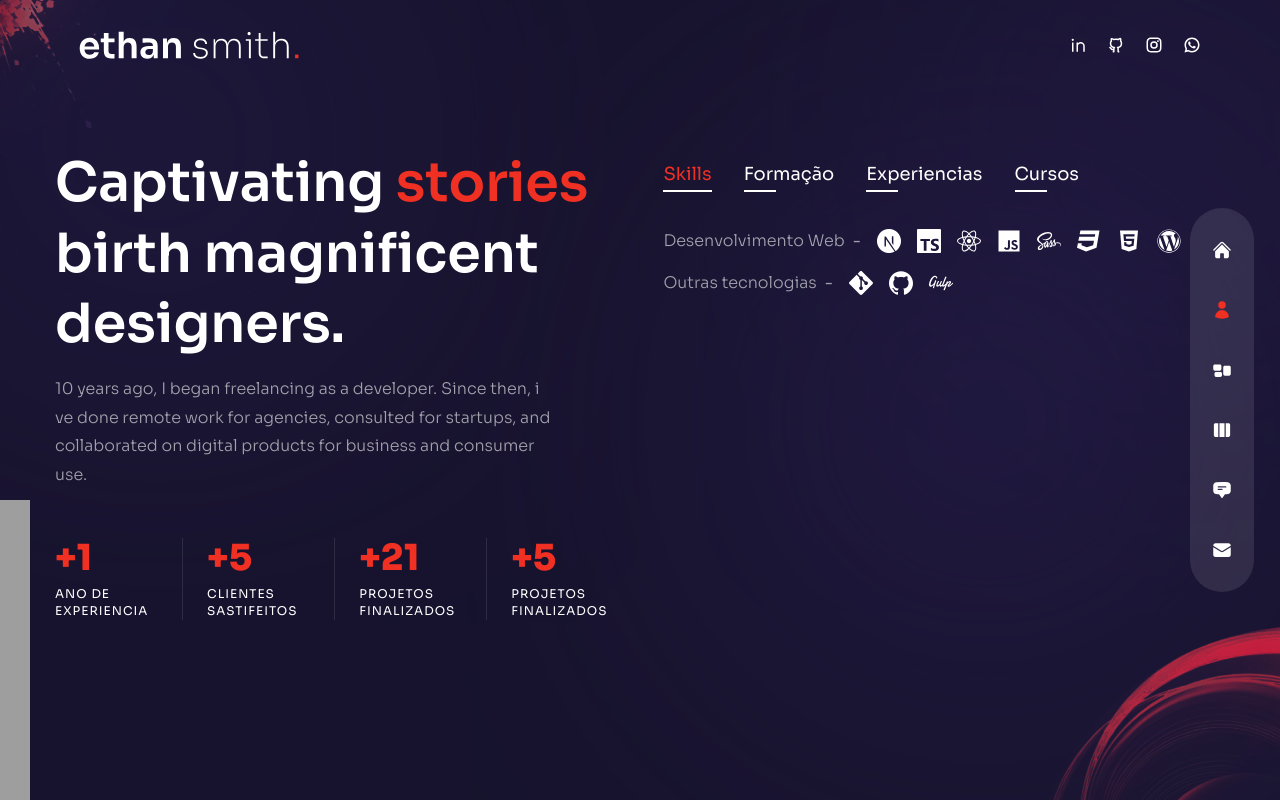
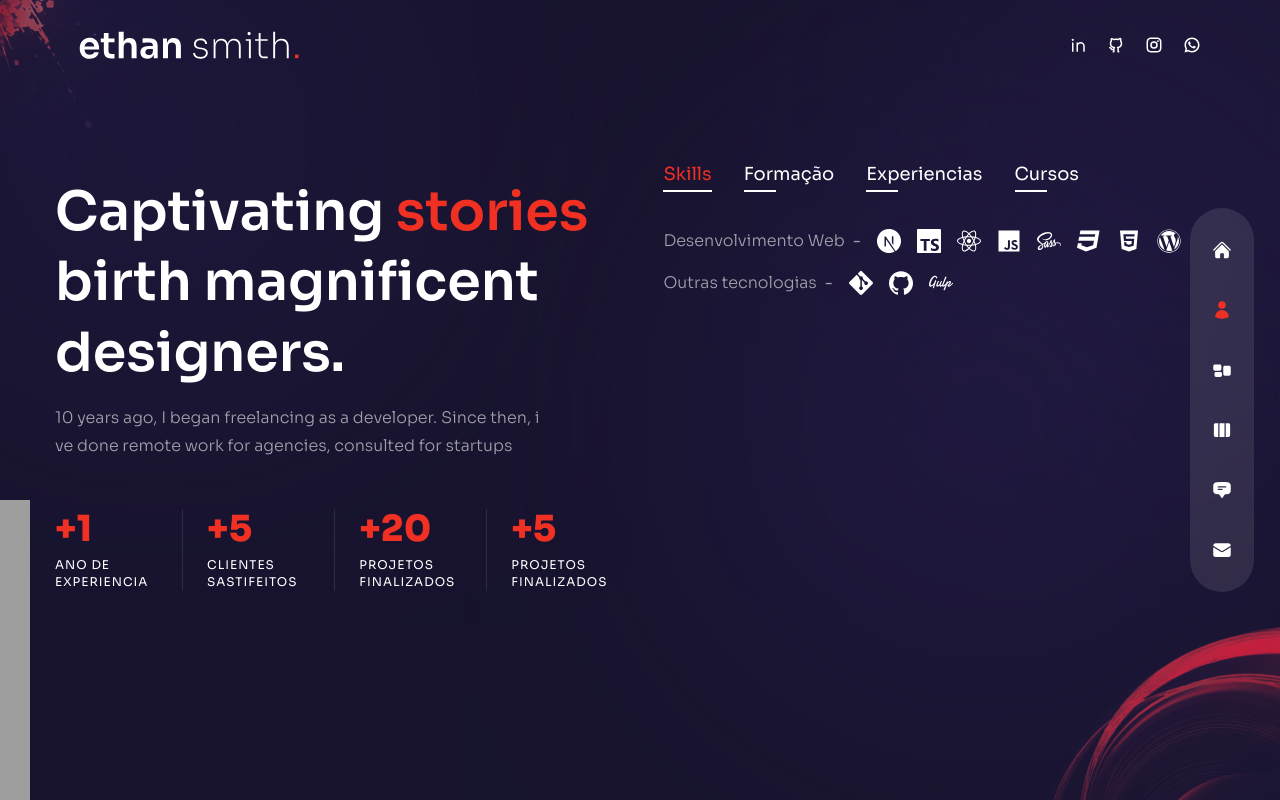
Before and after one commit to BStyvison/portfolio-styvison, a Next.js app: page /about in a window 1280 px wide. Built offline with nearby package versions, Linux system fonts and the light colour scheme; grey boxes are pictures that could not be loaded.

Commit message:
Update index.js

```diff
--- a/pages/about/index.js
+++ b/pages/about/index.js
@@ -143,8 +143,7 @@ const About = () => {
             className="max-w-[500px] mx-auto xl:mx-0 mb-6 xl:mb-12 px-2 xl:px-0"
           >
             10 years ago, I began freelancing as a developer. Since then, i ve
-            done remote work for agencies, consulted for startups, and
-            collaborated on digital products for business and consumer use.
+            done remote work for agencies, consulted for startups
           </motion.p>
           {/* counters */}
           <motion.div
@@ -179,7 +178,7 @@ const About = () => {
               <div className="relative flex-1 after:w-[1px] after:h-full after:bg-white/10 after:absolute after:top-0 after:right-0">
                 <div className="text-2xl xl:text-4xl font-extrabold text-accent mb-2">
                   +
-                  <CountUp start={0} end={21} duration={5} />
+                  <CountUp start={0} end={20} duration={5} />
                 </div>
                 <div className="text-xs uppercase tracking-[1px] leading-[1.4] max-w-[100px]">
                   Projetos finalizados
```
